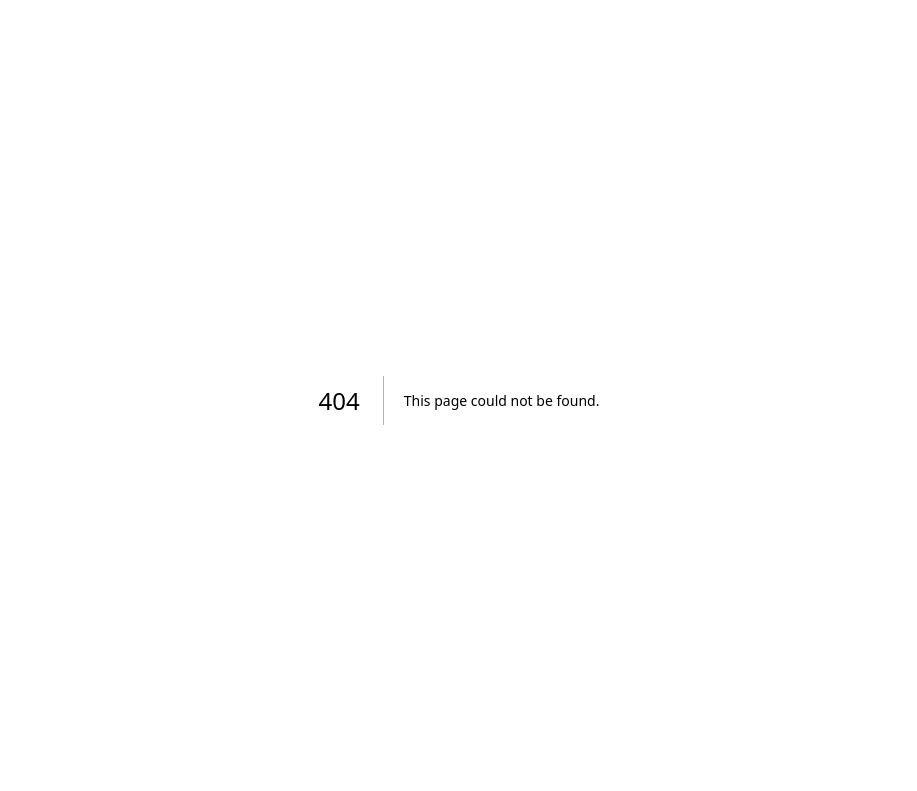
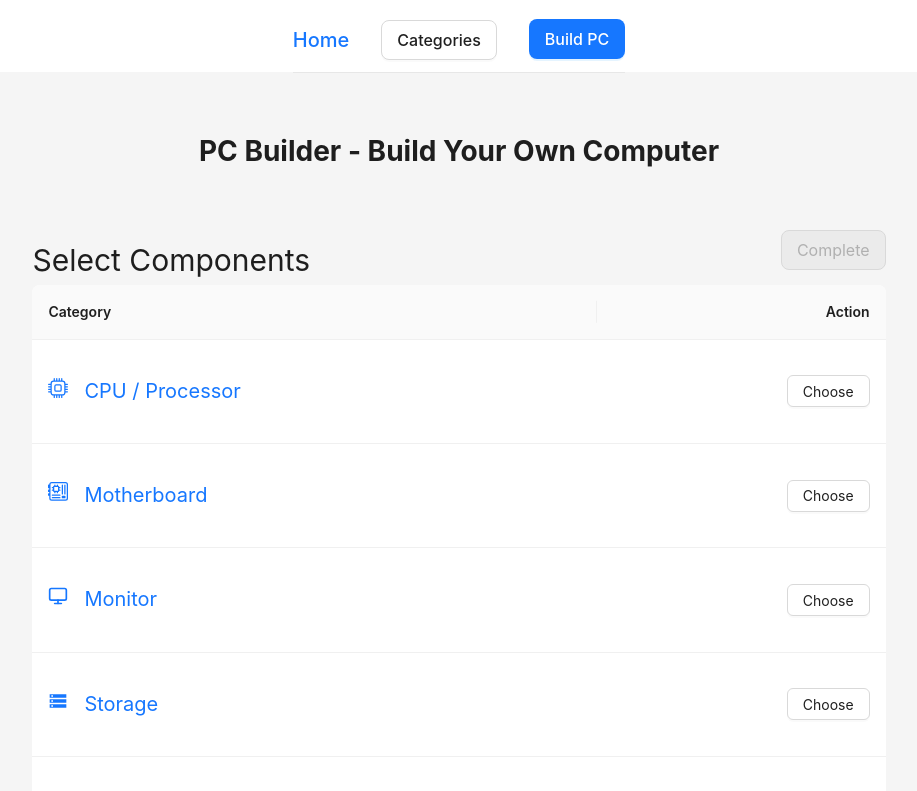
Before and after one commit to ZeroBug404/computer-valley, a Next.js app: page /pcBuilder in a window 1280 px wide. Before the commit this address had no page. Shown: the top 791 px of the page, without its empty margins (181-1098 px from the left). Built offline with nearby package versions, Linux system fonts and the light colour scheme.

Commit message:
[DONE]-PC builder page, complete button filtering left

```diff
--- a/src/components/Ui/Navbar.js
+++ b/src/components/Ui/Navbar.js
@@ -109,9 +109,11 @@ const Navbar = () => {
               alignItems: "center",
             }}
           >
-            <Button style={{ fontWeight: "500" }} size="large" type="primary">
-              Build PC
-            </Button>
+            <Link href={"/pcBuilder"}>
+              <Button style={{ fontWeight: "500" }} size="large" type="primary">
+                Build PC
+              </Button>
+            </Link>
           </div>
         </div>
       </Menu>
--- a/src/pages/mainParts/cpu/index.js
+++ b/src/pages/mainParts/cpu/index.js
@@ -5,10 +5,9 @@ import { Col, Row } from "antd";
 
 const CPU = () => {
   const { data, isLoading, isError, error } = useGetProductsQuery();
-  console.log(data.data);
 
   const cpu = data?.data?.filter(product => product.category === 'CPU')
-  console.log(cpu);
+
   return (
     <div style={{ padding: 16 }}>
       <h2 style={{margin: "0px", lineHeight: "100px", fontSize: "35px", fontWeight: "600"}}>CPU</h2>
--- a/src/pages/mainParts/monitor/index.js
+++ b/src/pages/mainParts/monitor/index.js
@@ -5,10 +5,9 @@ import { Col, Row } from "antd";
 
 const Monitor = () => {
   const { data, isLoading, isError, error } = useGetProductsQuery();
-  console.log(data.data);
+
 
   const monitor = data?.data?.filter(product => product.category === 'Monitor')
-  console.log(monitor);
 
   return (
     <div style={{ padding: 16 }}>
--- a/src/pages/mainParts/motherboard/index.js
+++ b/src/pages/mainParts/motherboard/index.js
@@ -6,10 +6,7 @@ import { Col, Row } from "antd";
 const Motherboard = () => {
   const { data, isLoading, isError, error } = useGetProductsQuery();
 
-  console.log(data.data);
-
   const motherboard = data?.data?.filter(product => product.category === 'Motherboard')
-  console.log(motherboard);
 
   return (
     <div style={{ padding: 16 }}>
--- a/src/pages/mainParts/powerSupply/index.js
+++ b/src/pages/mainParts/powerSupply/index.js
@@ -5,10 +5,8 @@ import { Col, Row } from "antd";
 
 const PowerSupply = () => {
   const { data, isLoading, isError, error } = useGetProductsQuery();
-  console.log(data.data);
 
   const powerSupply = data?.data?.filter(product => product.category === 'Power Supply Unit')
-  console.log(powerSupply);
 
   return (
     <div style={{ padding: 16 }}>
--- a/src/pages/mainParts/ram/index.js
+++ b/src/pages/mainParts/ram/index.js
@@ -7,7 +7,6 @@ const RAM = () => {
   const { data, isLoading, isError, error } = useGetProductsQuery();
 
   const ram = data?.data?.filter((product) => product.category === "RAM");
-  console.log(ram);
 
   return (
     <div style={{ padding: 16 }}>
--- /dev/null
+++ b/src/pages/pcBuilder/index.js
@@ -0,0 +1,294 @@
+import RootLayout from "@/components/Layouts/RootLayout";
+import { Button, Space, Table } from "antd";
+import Link from "next/link";
+import { useState } from "react";
+import {
+  BsCpu,
+  BsDiagram3,
+  BsFillCheckCircleFill,
+  BsMotherboard,
+} from "react-icons/bs";
+import { FiMonitor } from "react-icons/fi";
+import { ImPowerCord } from "react-icons/im";
+import { MdStorage } from "react-icons/md";
+import { useSelector } from "react-redux";
+
+const PcBuilder = () => {
+  const [complete, setComplete] = useState(false);
+
+  const { addedToBuild } = useSelector((state) => state.product);
+
+  const cpu = addedToBuild.filter((data) => data.category === "CPU");
+  const motherboard = addedToBuild.filter(
+    (data) => data.category === "Motherboard"
+  );
+  const monitor = addedToBuild.filter((data) => data.category === "Monitor");
+  const storage = addedToBuild.filter(
+    (data) => data.category === "Storage Device"
+  );
+  const powerSupply = addedToBuild.filter(
+    (data) => data.category === "Power Supply Unit"
+  );
+  const ram = addedToBuild.filter((data) => data.category === "RAM");
+
+
+  const columns = [
+    {
+      title: "Category",
+      dataIndex: "nameWithIcon",
+      key: "nameWithIcon",
+      render: (text) => <a>{text}</a>,
+    },
+    {
+      title: "Action",
+      key: "action",
+      align: "right",
+      render: (text, record) => (
+        <Link href={`/mainParts/${record.key}`}>
+          <Button onClick={() => handleChoose(record)} style={{}}>
+            Choose
+          </Button>
+        </Link>
+      ),
+    },
+  ];
+
+  const handleChoose = (record) => {
+    console.log("You chose:", record.name);
+  };
+
+  const data = [
+    {
+      key: "cpu",
+      nameWithIcon: (
+        <>
+          <Space
+            style={{
+              fontSize: "20px",
+              display: "flex",
+              alignItems: "center",
+            }}
+          >
+            <BsCpu /> {/* Icon to display before the name */}
+            <p>CPU / Processor</p>
+          </Space>
+          <div>
+            {cpu &&
+              cpu.map((data, index) => (
+                <p
+                  key={index}
+                  style={{
+                    color: "gray",
+                    display: "flex",
+                    alignItems: "center",
+                    gap: "10px",
+                  }}
+                >
+                  <BsFillCheckCircleFill style={{ color: "#548ACD" }} />
+                  {data.productName}
+                </p>
+              ))}
+          </div>
+        </>
+      ),
+    },
+    {
+      key: "motherboard",
+      nameWithIcon: (
+        <>
+          <Space
+            style={{ fontSize: "20px", display: "flex", alignItems: "center" }}
+          >
+            <BsMotherboard /> {/* Icon to display before the name */}
+            <p>Motherboard</p>
+          </Space>
+          <div>
+            {motherboard &&
+              motherboard.map((data, index) => (
+                <p
+                  key={index}
+                  style={{
+                    color: "gray",
+                    display: "flex",
+                    alignItems: "center",
+                    gap: "10px",
+                  }}
+                >
+                  <BsFillCheckCircleFill style={{ color: "#548ACD" }} />
+                  {data.productName}
+                </p>
+              ))}
+          </div>
+        </>
+      ),
+    },
+    {
+      key: "monitor",
+      nameWithIcon: (
+        <>
+          <Space
+            style={{ fontSize: "20px", display: "flex", alignItems: "center" }}
+          >
+            <FiMonitor /> {/* Icon to display before the name */}
+            <p>Monitor</p>
+          </Space>
+          <div>
+            {monitor &&
+              monitor.map((data, index) => (
+                <p
+                  key={index}
+                  style={{
+                    color: "gray",
+                    display: "flex",
+                    alignItems: "center",
+                    gap: "10px",
+                  }}
+                >
+                  <BsFillCheckCircleFill style={{ color: "#548ACD" }} />
+                  {data.productName}
+                </p>
+              ))}
+          </div>
+        </>
+      ),
+    },
+    {
+      key: "storage",
+      nameWithIcon: (
+        <>
+          <Space
+            style={{ fontSize: "20px", display: "flex", alignItems: "center" }}
+          >
+            <MdStorage /> {/* Icon to display before the name */}
+            <p>Storage</p>
+          </Space>
+          <div>
+            {storage &&
+              storage.map((data, index) => (
+                <p
+                  key={index}
+                  style={{
+                    color: "gray",
+                    display: "flex",
+                    alignItems: "center",
+                    gap: "10px",
+                  }}
+                >
+                  <BsFillCheckCircleFill style={{ color: "#548ACD" }} />
+                  {data.productName}
+                </p>
+              ))}
+          </div>
+        </>
+      ),
+    },
+    {
+      key: "powerSupply",
+      nameWithIcon: (
+        <>
+          <Space
+            style={{ fontSize: "20px", display: "flex", alignItems: "center" }}
+          >
+            <ImPowerCord /> {/* Icon to display before the name */}
+            <p>Power Supply</p>
+          </Space>
+          <div>
+            {powerSupply &&
+              powerSupply.map((data, index) => (
+                <p
+                  key={index}
+                  style={{
+                    color: "gray",
+                    display: "flex",
+                    alignItems: "center",
+                    gap: "10px",
+                  }}
+                >
+                  <BsFillCheckCircleFill style={{ color: "#548ACD" }} />
+                  {data.productName}
+                </p>
+              ))}
+          </div>
+        </>
+      ),
+    },
+    {
+      key: "ram",
+      nameWithIcon: (
+        <>
+          <Space
+            style={{ fontSize: "20px", display: "flex", alignItems: "center" }}
+          >
+            <BsDiagram3 /> {/* Icon to display before the name */}
+            <p>RAM</p>
+          </Space>
+          <div>
+            {ram &&
+              ram.map((data, index) => (
+                <p
+                  key={index}
+                  style={{
+                    color: "gray",
+                    display: "flex",
+                    alignItems: "center",
+                    gap: "10px",
+                  }}
+                >
+                  <BsFillCheckCircleFill style={{ color: "#548ACD" }} />
+                  {data.productName}
+                </p>
+              ))}
+          </div>
+        </>
+      ),
+    },
+  ];
+  return (
+    <div style={{ width: "90%", margin: "auto" }}>
+      <style jsx>{`
+        @media screen and (max-width: 767px) {
+          .table-container {
+            width: 100%;
+            margin: auto;
+            font-size: 30px;
+          }
+        }
+        @media screen and (min-width: 768px) {
+          .table-container {
+            width: 75%;
+            margin: auto;
+            font-size: 30px;
+          }
+        }
+      `}</style>
+      <h1>PC Builder - Build Your Own Computer</h1>
+      <div className="table-container">
+        <div
+          style={{
+            lineHeight: "0px",
+            display: "flex",
+            justifyContent: "space-between",
+          }}
+        >
+          <p style={{ marginBottom: "25px" }}>Select Components</p>
+          {complete === true ? (
+            <Button size="large" danger style={{ marginBottom: "0px" }}>
+              Complete
+            </Button>
+          ) : (
+            <Button size="large" danger disabled>
+              Complete
+            </Button>
+          )}
+        </div>
+        <Table columns={columns} dataSource={data} />
+      </div>
+    </div>
+  );
+};
+
+export default PcBuilder;
+
+PcBuilder.getLayout = function getLayout(page) {
+  return <RootLayout>{page}</RootLayout>;
+};
--- /dev/null
+++ b/src/redux/features/pcBuild/pcBuildSlice.js
@@ -0,0 +1,19 @@
+import { createSlice } from "@reduxjs/toolkit";
+
+const initialState = {
+  addedToBuild: [],
+};
+
+const productSlice = createSlice({
+  name: "product",
+  initialState,
+  reducers: {
+    setAddedToBuild: (state, action) => {
+      state.addedToBuild.push(action.payload);
+    },
+  },
+});
+
+export const { setAddedToBuild } = productSlice.actions;
+
+export default productSlice.reducer;
--- a/src/redux/store.js
+++ b/src/redux/store.js
@@ -1,8 +1,12 @@
 import { configureStore } from "@reduxjs/toolkit";
 import { apiSlice } from "./api/api";
+import productReducer from "./features/pcBuild/pcBuildSlice"
 
 export default configureStore({
-  reducer: { [apiSlice.reducerPath]: apiSlice.reducer },
+  reducer: {
+    product: productReducer,
+    [apiSlice.reducerPath]: apiSlice.reducer,
+  },
   middleware: (getDefaultMiddleware) =>
     getDefaultMiddleware().concat(apiSlice.middleware),
 });
```
Also changed, not shown: src/components/Ui/ProductCard.js (+37 -22 lines), src/pages/mainParts/storage/index.js (+4 -3 lines), src/pages/products/[productId].js (+8 -6 lines).
